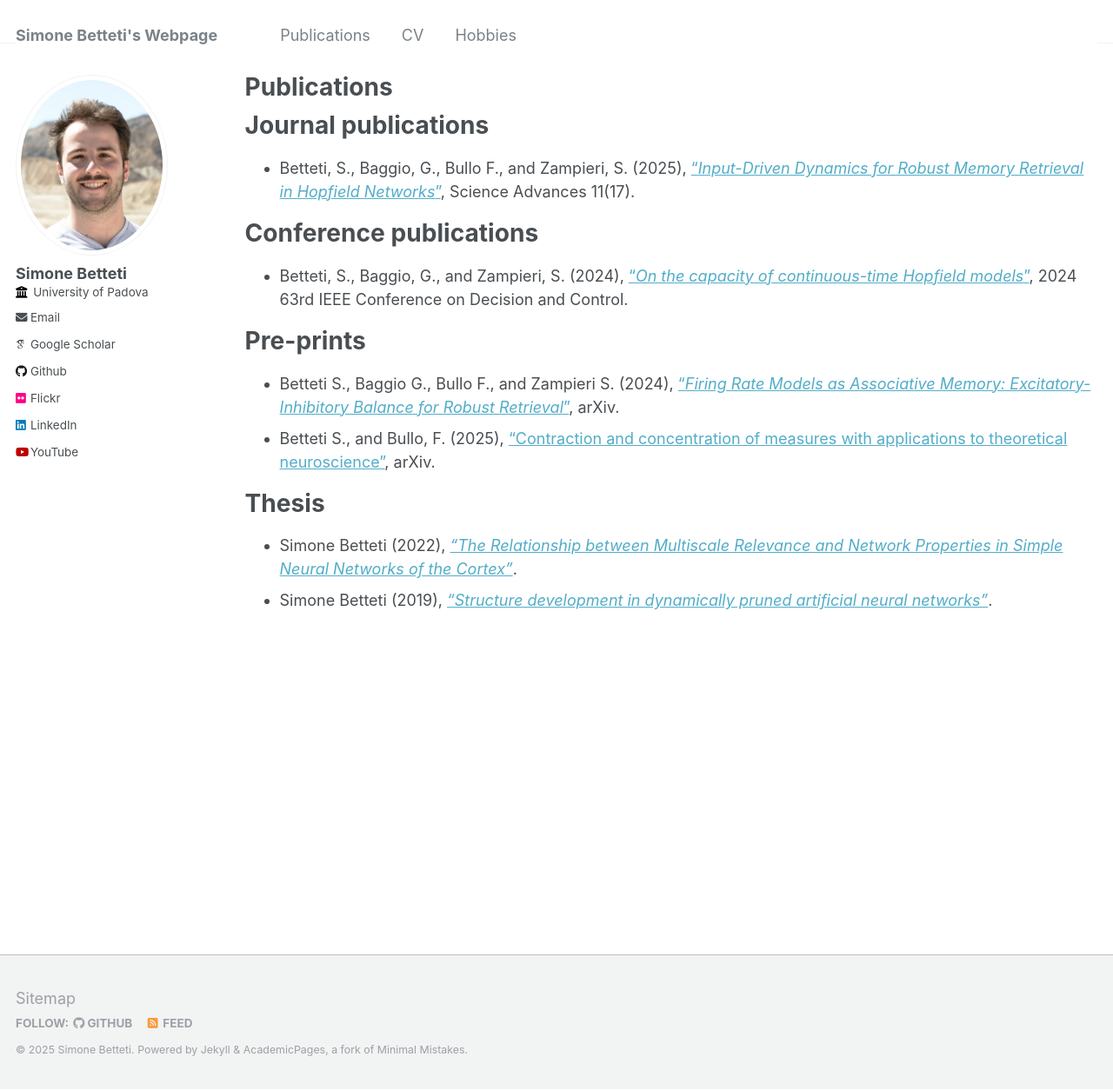
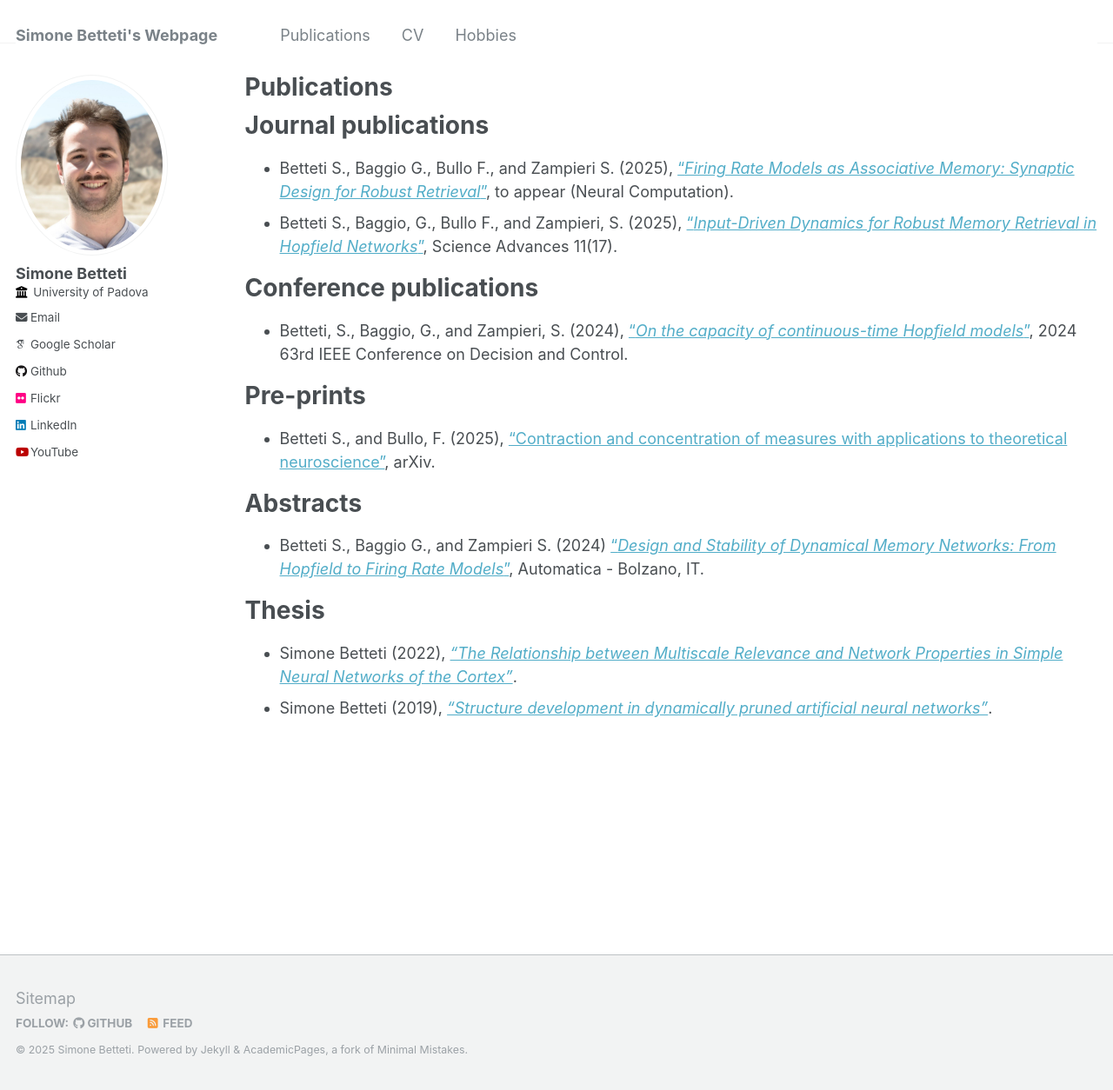
Before and after one commit to sim1bet/sim1bet.github.io, a Jekyll site: the page built from _pages/publications.md, in a window 1280 px wide and 1254 px high. Shown: the whole window at 87% size. Built offline with Jekyll 4.4.1, drawn with Linux system fonts in a browser that asks for light colours; some web fonts are replaced.

Commit message:
Update publications.md

```diff
--- a/_pages/publications.md
+++ b/_pages/publications.md
@@ -6,14 +6,17 @@ author_profile: true
 ---
 
 # Journal publications
-* Betteti, S., Baggio, G., Bullo F., and Zampieri, S. (2025), ["_Input-Driven Dynamics for Robust Memory Retrieval in Hopfield Networks_"](https://www.science.org/doi/10.1126/sciadv.adu6991), Science Advances 11(17).
+* Betteti S., Baggio G., Bullo F., and Zampieri S. (2025), ["_Firing Rate Models as Associative Memory: Synaptic Design for Robust Retrieval_"](https://arxiv.org/abs/2411.07388), to appear (Neural Computation).
+* Betteti S., Baggio, G., Bullo F., and Zampieri, S. (2025), ["_Input-Driven Dynamics for Robust Memory Retrieval in Hopfield Networks_"](https://www.science.org/doi/10.1126/sciadv.adu6991), Science Advances 11(17).
 
 # Conference publications
 * Betteti, S., Baggio, G., and Zampieri, S. (2024), ["_On the capacity of continuous-time Hopfield models_"](https://ieeexplore.ieee.org/document/10886497), 2024 63rd IEEE Conference on Decision and Control.
 
 # Pre-prints
-* Betteti S., Baggio G., Bullo F., and Zampieri S. (2024), ["_Firing Rate Models as Associative Memory: Excitatory-Inhibitory Balance for Robust Retrieval_"](https://arxiv.org/abs/2411.07388), arXiv.
 * Betteti S., and Bullo, F. (2025), ["Contraction and concentration of measures with applications to theoretical neuroscience"](https://arxiv.org/abs/2504.05666), arXiv.
+
+# Abstracts
+* Betteti S., Baggio G., and Zampieri S. (2024) ["_Design and Stability of Dynamical Memory Networks: From Hopfield to Firing Rate Models_"](https://automatica2024.unibz.it/wp-content/uploads/2024/09/Proceedings-reduced-size.pdf), Automatica - Bolzano, IT.
 
 # Thesis
 * Simone Betteti (2022), [_"The Relationship between Multiscale Relevance and Network Properties in Simple Neural Networks of the Cortex"_](https://github.com/sim1bet/M.Sc.-Thesis/blob/main/TheRelationshipBetweenMSRandSimpleNNofTheCortex.pdf).
```
